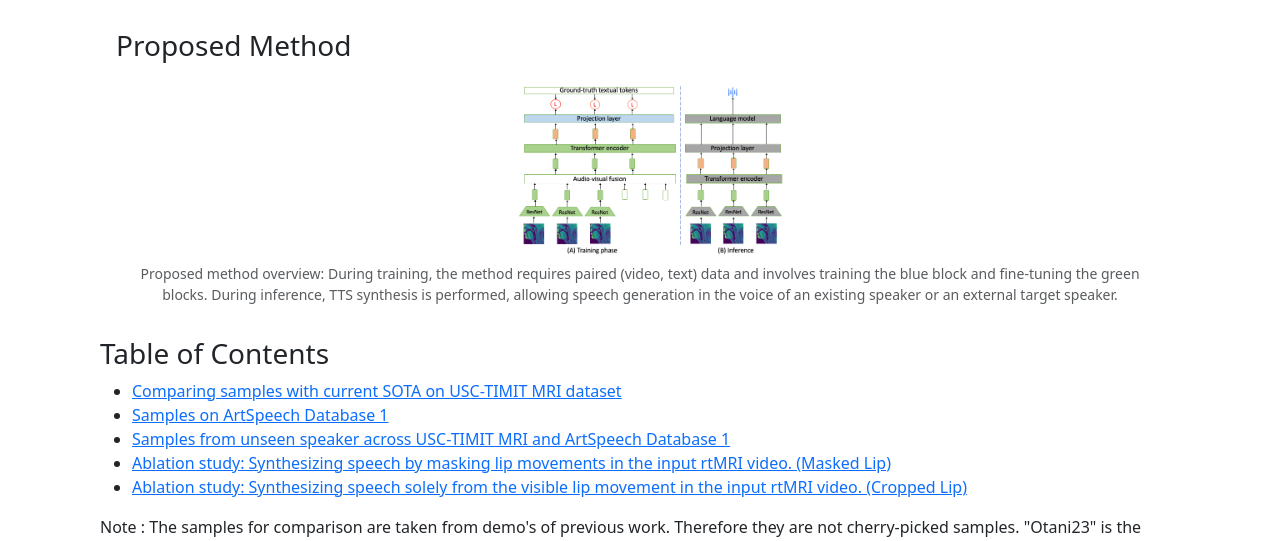
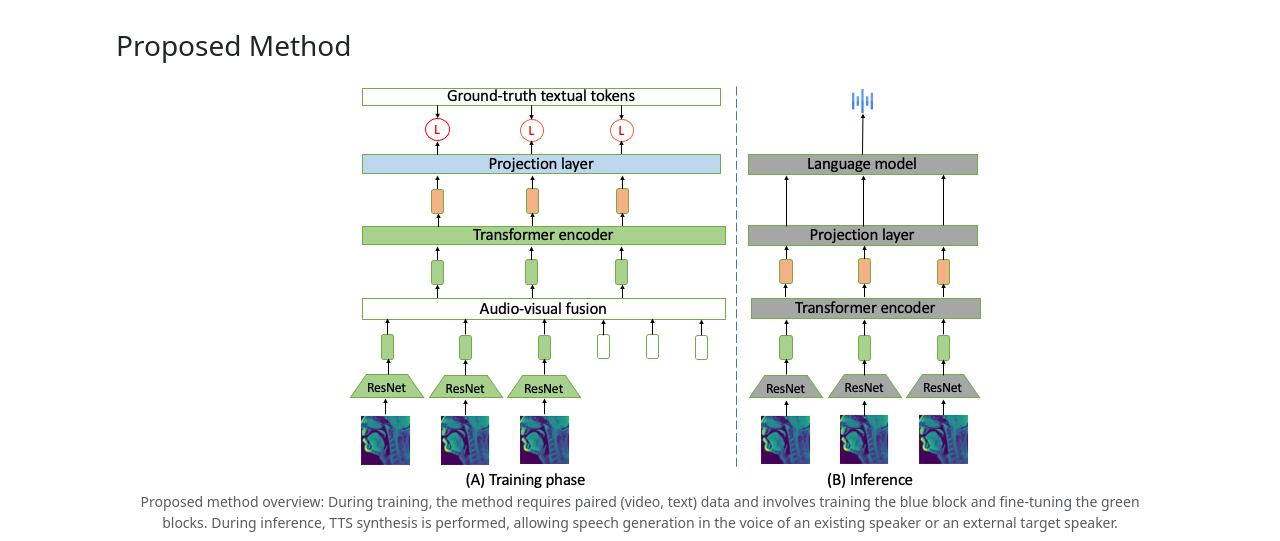
Before and after one commit to MRI2Speech/MRI2Speech, a plain HTML site: page index.html in a window 1280 px wide. Shown: the part 866-1407 px from the top of the page. Drawn offline with nearby package versions, Linux system fonts and the light colour scheme.

Commit message:
modified abstract and figure

```diff
--- a/index.html
+++ b/index.html
@@ -47,7 +47,7 @@
         <div class="row p-2"></div>
         <div class="row">
             <figure class="figure text-center">
-                <img src="samples/mri_teaser.png" alt="..." class="figure-img" style="width: 300px;" >
+                <img src="samples/mri_teaser.png" alt="..." class="figure-img" style="max-width: 100%; height: auto; display: block; margin: 0 auto;">
                 <figcaption class="figure-caption text-center">Proposed method overview: During training, the method requires paired (video, text) data and involves training the blue block and fine-tuning the green blocks. During inference, TTS synthesis is performed, allowing speech generation in the voice of an existing speaker or an external target speaker.</figcaption>
             </figure>
         </div>
```
